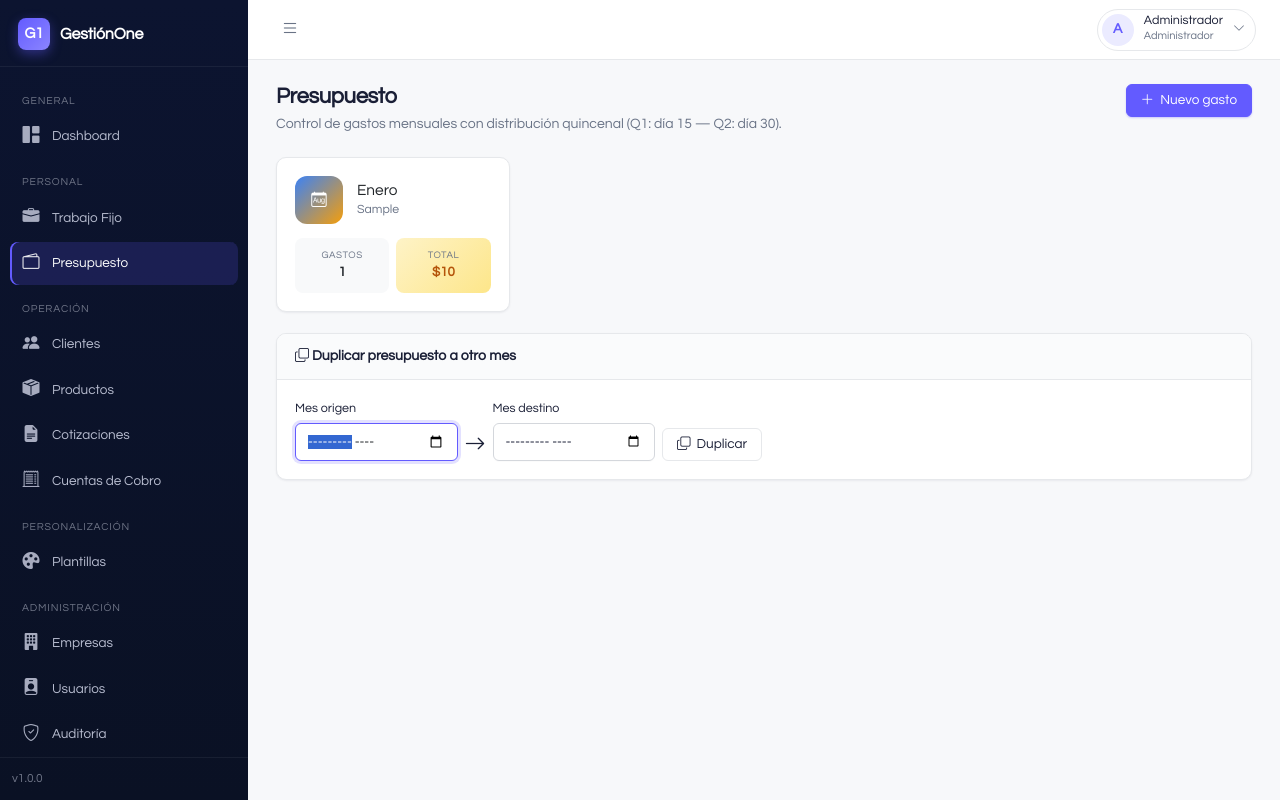
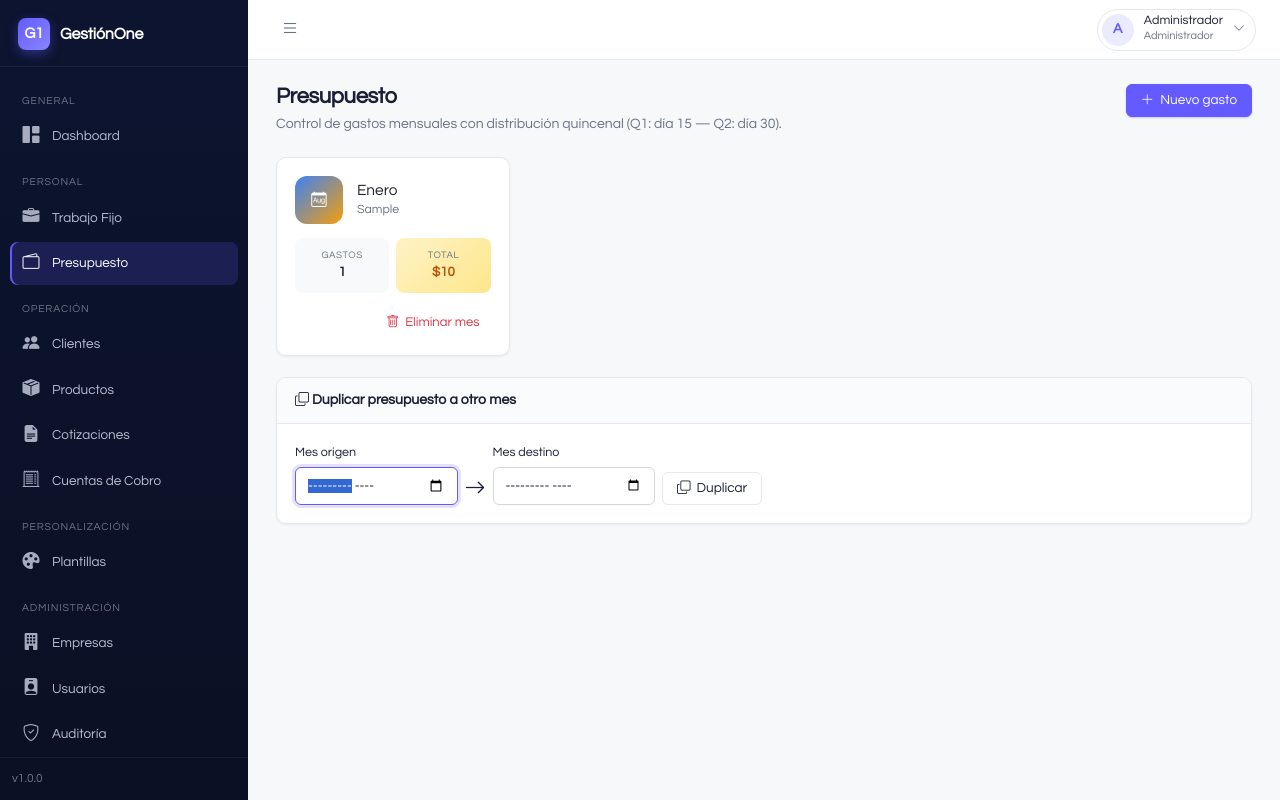
Before and after one commit to jecamilox-jpg/gestionOne, a Flask app: page /presupuesto/ in a window 1280 px wide. Run offline with Flask 3, Linux system fonts and the light colour scheme; a user stored in the database is signed in; tables that the repository leaves empty hold one stand-in row (values such as "Sample post"); some libraries are stand-ins or nearby versions.

Commit message:
feat: botones eliminar en fichas de trabajo fijo y presupuesto

```diff
--- a/app/modules/presupuesto/routes.py
+++ b/app/modules/presupuesto/routes.py
@@ -189,3 +189,22 @@ def duplicar_mes():
     registrar_evento("crear", "presupuesto", f"Duplicado {mes_origen} → {mes_destino} ({len(items_origen)} items)")
     flash(f"{len(items_origen)} gastos copiados a {mes_destino}.", "success")
     return redirect(url_for("presupuesto.detalle_mes", mes=mes_destino))
+
+
+@bp.route("/eliminar-mes/<mes>", methods=["POST"])
+@login_required
+@rol_requerido("administrador")
+def eliminar_mes(mes):
+    """Elimina todos los items de un mes."""
+    items = _query_base().filter_by(mes=mes).all()
+    if not items:
+        flash("No hay gastos en ese mes.", "warning")
+        return redirect(url_for("presupuesto.hub"))
+
+    count = len(items)
+    for item in items:
+        db.session.delete(item)
+    db.session.commit()
+    registrar_evento("eliminar", "presupuesto", f"Mes {mes} eliminado ({count} items)")
+    flash(f"Presupuesto de {mes} eliminado ({count} gastos).", "success")
+    return redirect(url_for("presupuesto.hub"))
--- a/app/templates/presupuesto/hub.html
+++ b/app/templates/presupuesto/hub.html
@@ -52,6 +52,17 @@
               </div>
             </div>
           </div>
+
+          {% if current_user.es_admin %}
+          <div class="mt-3 text-end" onclick="event.preventDefault(); event.stopPropagation();">
+            <form method="post" action="{{ url_for('presupuesto.eliminar_mes', mes=m.mes) }}"
+                  onsubmit="return confirm('¿Eliminar todo el presupuesto de {{ m.nombre }} {{ m.anio }}?');" class="d-inline">
+              <button type="submit" class="btn btn-sm btn-outline-danger">
+                <i class="bi bi-trash"></i> Eliminar mes
+              </button>
+            </form>
+          </div>
+          {% endif %}
         </div>
       </div>
     </a>
```
Also changed, not shown: app/templates/trabajo_fijo/lista.html (+11 -0 lines).
